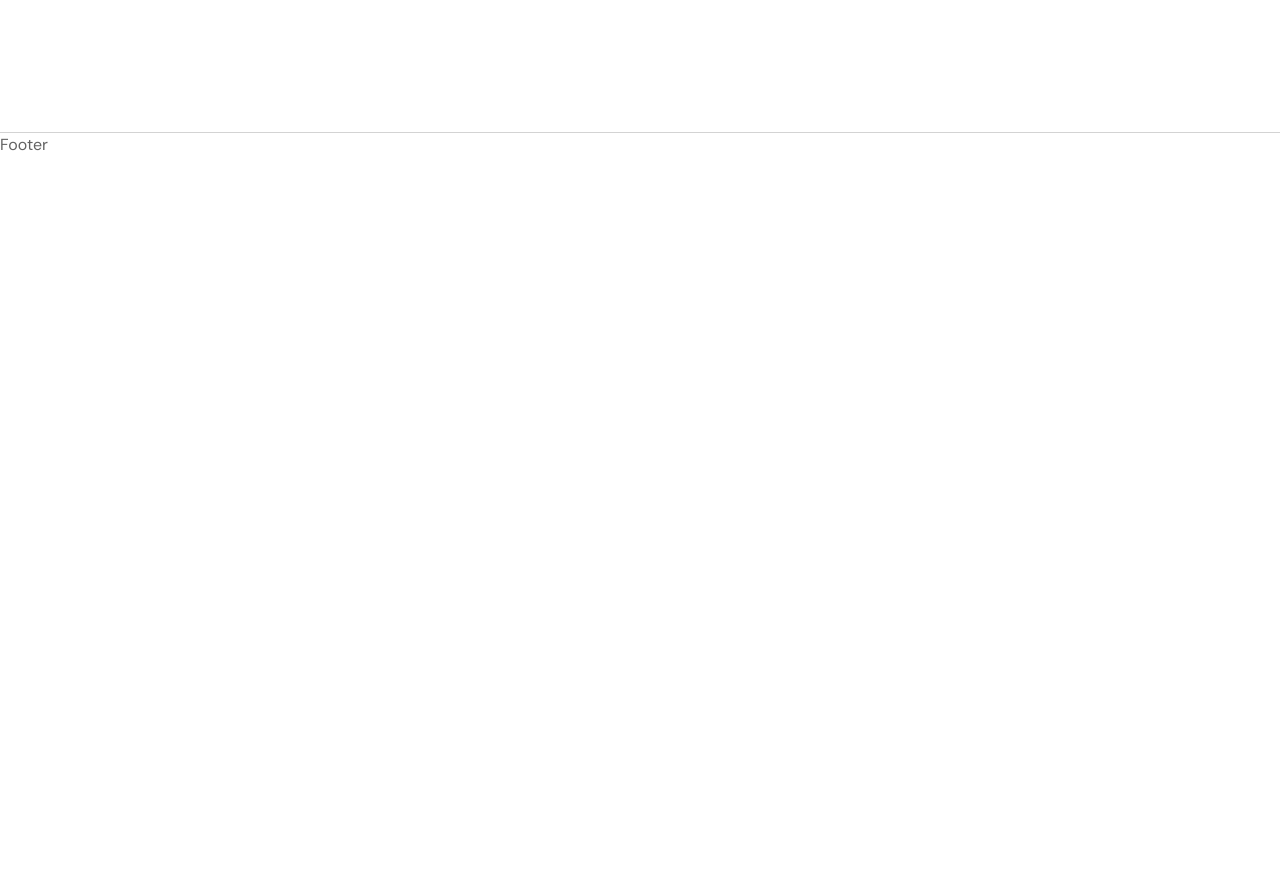
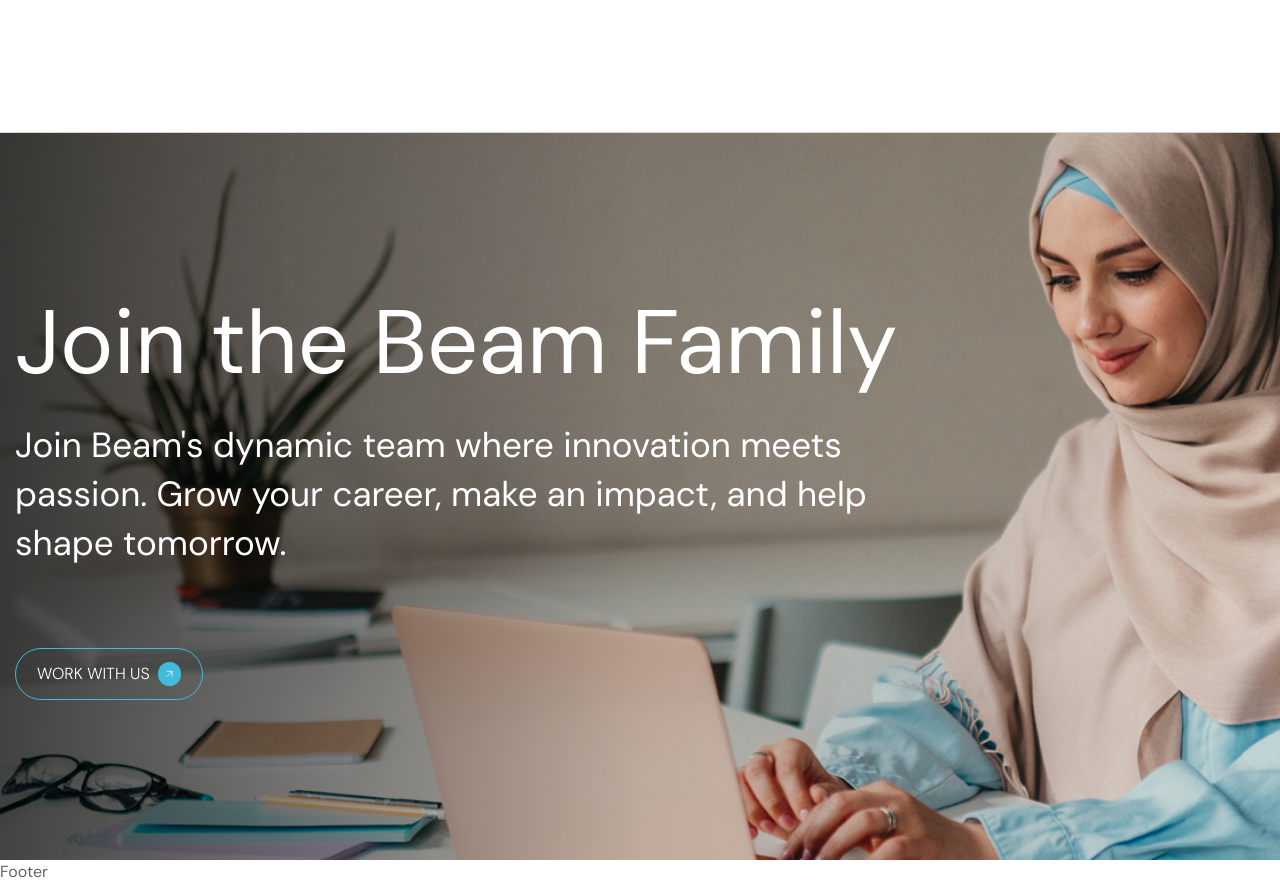
Before and after one commit to beamshj/beam, a Next.js app: page / in a window 1280 px wide. Shown: the part 8800-9684 px from the top of the page. Before the commit the page ends 8957 px from the top, so only its background shows below. Built offline with nearby package versions, Linux system fonts and the light colour scheme.

Commit message:
style:join beam section

```diff
--- a/app/components/home/Index.tsx
+++ b/app/components/home/Index.tsx
@@ -8,6 +8,8 @@ import MessageSection from './sections/MessageSection'
 import DiverseGrowing from './sections/DiverseGrowing'
 import Alumni from './sections/Alumni'
 import MediaHub from './sections/MediaHub'
+import JoinBeam from './sections/JoinBeam'
+
 const Index = () => {
   return (
     <>
@@ -19,6 +21,7 @@ const Index = () => {
     <DiverseGrowing />
     <Alumni />
     <MediaHub />
+    <JoinBeam/>
     </>
   )
 }
--- /dev/null
+++ b/app/components/home/sections/JoinBeam.tsx
@@ -0,0 +1,33 @@
+import React from 'react'
+import Image from 'next/image'
+
+const JoinBeam = () => {
+  return (
+    <section className="w-full h-full relative">
+        <div className="w-full h-full absolute z-10 left-0 top-0">
+            <Image src="/assets/home/joinbg.jpg" alt="Join Beam" fill className='object-cover h-full w-full'/>
+        </div>
+        <div className="container h-full z-30 relative">
+            <div className="relative z-20 flex justify-center h-full text-white flex-col w-[75%] gap-10 py-[160px]">
+                <div className='flex flex-col gap-7'>
+                <h2 className='text-4xl'>Join the Beam Family</h2>
+                <p className='text-xl'>Join Beam's dynamic team where innovation meets passion. Grow your career, make an impact, and help shape tomorrow.</p>
+                </div>
+                <div className='mt-5 w-fit md:mt-10 p-[1px] group transition-all duration-300 border-[1px] border-primary rounded-full hover:translate-x-[5px] hover:shadow-[0_0_15px_rgba(66,186,220,0.5)]'>
+                          <div className='cursor-pointer px-2 md:px-5 py-2 md:py-3 bg-transparent rounded-full flex items-center gap-2 transition-all duration-300'>
+                            <p className='text-xs font-light text-white uppercase transition-colors duration-300'>
+                              Work with us
+                            </p>
+                            <div className='p-2 flex items-center justify-center bg-primary w-fit rounded-full transition-transform duration-300 group-hover:rotate-45'>
+                              <Image src='/assets/arrow.svg' alt='arrow' width={7} height={7} />
+                            </div>
+                          </div>
+                        </div>
+            </div>
+        </div>
+        <div className="w-full h-full bg-gradient-to-l from-transparent via-black/20 to-black/70 absolute top-0 left-0 z-20"></div>
+    </section>
+  )
+}
+
+export default JoinBeam
```
Also changed, not shown: public/assets/home/joinbg.jpg (added).
